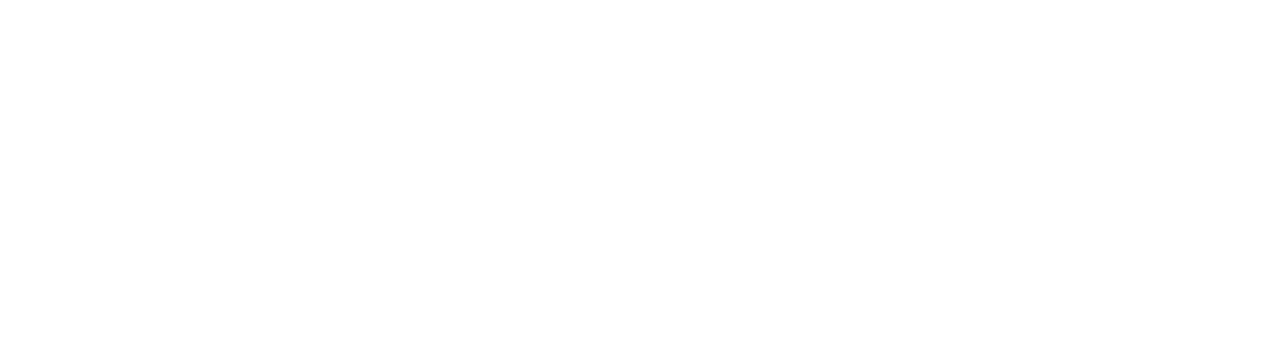
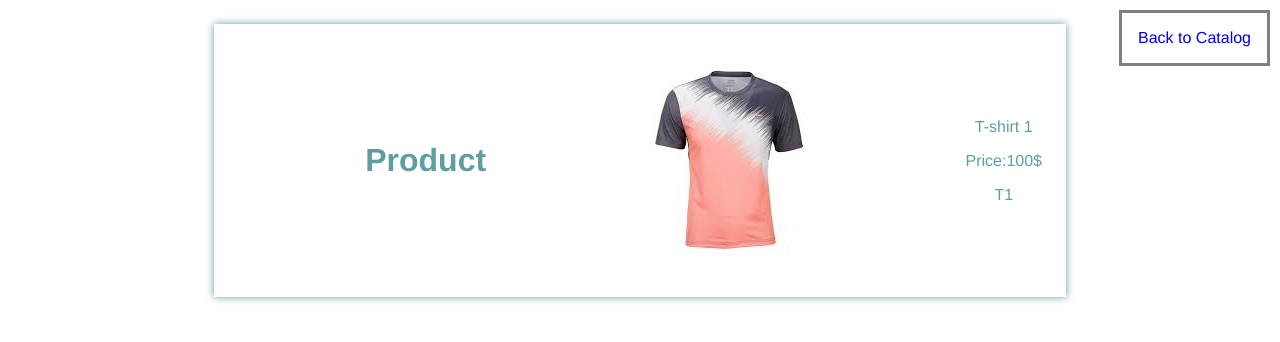
Before and after one commit to Mariia2509/ITMO_WebDev_2022_ProductList, a Vue app in the folder tutorial_online_shop/: page /item/0 in a window 1280 px wide. Before the commit this address had no page. Shown: the top 342 px of the page. Built offline with nearby package versions, Linux system fonts and the light colour scheme; data requests are answered from the project's data file.

Commit message:
Обновить модификацию карточки товара Добавить спиннер

```diff
--- a/tutorial_online_shop/src/App.vue
+++ b/tutorial_online_shop/src/App.vue
@@ -1,19 +1,32 @@
 <template>
- <div id="app">
-   <p></p>
-   <v-main-wrapper/>
-
+ <div id="app-container">
+   <div v-if="isLoading" class="spin"></div>
+   <v-main-wrapper v-else/>
  </div>
 </template>
 
 <script>
 import vMainWrapper from './components/v-main-wrapper'
+import {mapActions} from "vuex";
 
 export default {
   name: 'App',
+  data: () => ({
+    isLoading: true
+  }),
   components: {
     vMainWrapper
-
+  },
+  methods:{
+    ...mapActions([
+      'GET_PRODUCTS_FROM_API',
+    ]),
+  },
+  mounted() {
+    this.GET_PRODUCTS_FROM_API()
+        .then(() => {
+      this.isLoading = false;
+    });
   }
 }
 </script>
@@ -25,6 +38,30 @@ export default {
   -moz-osx-font-smoothing: grayscale;
   text-align: center;
   color: #2c3e50;
-  margin-top: 60px;
 }
+.spin {
+  position: absolute;
+  top: 50%;
+  transform: translateY(-50%);
+
+  left: 0;
+  right: 0;
+  margin: 0 auto;
+
+  width: 100px;
+  height: 100px;
+  border-radius: 50%;
+  border: 10px solid lightgray;
+  animation: round 3s linear infinite;
+}
+
+@keyframes round {
+  0% {
+    transform: rotate(0deg);
+  }
+  100% {
+    transform: rotate(360deg);
+  }
+}
+
 </style>
--- a/tutorial_online_shop/src/components/v-catalog-item.vue
+++ b/tutorial_online_shop/src/components/v-catalog-item.vue
@@ -2,7 +2,7 @@
 
 <div class="v-catalog-item">
 
-  <router-link :to="{name: 'item', params: {product_data: PRODUCTS}}">
+  <router-link :to="`item/${index}`">
     <img class="v-catalog-item_image" :src="require('../assets/images/' + product_data.image)" alt="img"/>
   </router-link>
 
@@ -20,6 +20,10 @@
 export default {
   name: "v-catalog-item",
   props: {
+    index: {
+      type: Number,
+      require: true
+    },
     product_data:{
       type: Object,
       default: () => ({})
--- a/tutorial_online_shop/src/components/v-catalog.vue
+++ b/tutorial_online_shop/src/components/v-catalog.vue
@@ -3,15 +3,16 @@
     <router-link :to="{name: 'cart', params:{cart_data: CART}}">
       <div class="v-catalog_link_to_cart">Cart:{{CART.length}}</div>
     </router-link>
-    <router-link :to="{name: 'item', params: {product_data: PRODUCTS}}">
-      <div class="v-catalog_link_to_item"></div>
-    </router-link>
+<!--    <router-link :to="`item/${}`">-->
+<!--      <div class="v-catalog_link_to_item"><v-item/>></div>-->
+<!--    </router-link>-->
     <h1>Catalog</h1>
     <div class="v-catalog_list">
     <v-catalog-item
-    v-for="product in PRODUCTS"
+    v-for="(product, index) in PRODUCTS"
     :key="product.article"
     :product_data="product"
+    :index="index"
     @addToCart="addToCart"
     />
     </div>
@@ -20,7 +21,6 @@
 
 <script>
 import vCatalogItem from './v-catalog-item'
-import vItem from './v-item'
 import {mapActions, mapGetters} from 'vuex'
 
 
@@ -28,7 +28,6 @@ export default {
   name: "v-catalog",
   components: {
     vCatalogItem,
-    vItem
   },
   props: {},
   data() {
@@ -41,7 +40,8 @@ export default {
           'PRODUCTS',
           'CART'
       ])
-    },methods:{
+    },
+    methods:{
       ...mapActions([
         'GET_PRODUCTS_FROM_API',
         'ADD_TO_CART'
--- a/tutorial_online_shop/src/components/v-item.vue
+++ b/tutorial_online_shop/src/components/v-item.vue
@@ -1,23 +1,51 @@
 <template>
 <div class="v-item">
   <router-link :to="{name: 'catalog'}">
-    <div class="v-cart_link_to_catalogue">Back to Catalog</div>
+    <div class="v-item_link_to_catalogue">Back to Catalog</div>
   </router-link>
+    <h1>Product</h1>
+  <img class="v-item_image" :src="require('../assets/images/' + item_data.image)" alt="img"/>
+  <div class="v-cart-item_info">
+    <p>{{item_data.name}}</p>
+    <p>Price:{{item_data.price}}$</p>
+    <p>{{item_data.article}}</p>
   </div>
+</div>
 </template>
 
 <script>
+import {mapGetters} from "vuex";
+
 export default {
   name: "v-item",
-  props: {
-    product_data:{
-      type: Object,
-      default: () => ({})
-    }
+  computed:{
+    item_data() {
+      return this.PRODUCTS[this.$route.params.id];
+    },
+    ...mapGetters([
+      'PRODUCTS',
+    ])
   },
 }
 </script>
 
-<style scoped>
+<style scoped lang="scss">
+.v-item {
+  display: flex;
+  flex-wrap: nowrap;
+  justify-content: space-between;
+  align-items: center;
+  box-shadow: 0 0 8px 0;
+  color: cadetblue;
+  padding: 24px;
+  margin: 24px;
+}
+.v-item_link_to_catalogue {
+  position: absolute;
+  top: 10px;
+  right: 10px;
+  padding: 16px;
+  border: solid gray;
+}
 
 </style>
--- a/tutorial_online_shop/src/main.js
+++ b/tutorial_online_shop/src/main.js
@@ -4,7 +4,6 @@ import store from './vuex/store'
 import router from "@/router/router";
 import './assets/styles/styles.scss'
 
-
 // Vue.config.productionTip = false
 const app = createApp(App);
 app.use(store);
--- a/tutorial_online_shop/src/router/router.js
+++ b/tutorial_online_shop/src/router/router.js
@@ -22,7 +22,7 @@ const router = createRouter({
 
         },
         {
-            path:'/item',
+            path:'/item/:id',
             name: 'item',
             component: vItem
         }
```
Also changed, not shown: tutorial_online_shop/.eslintrc.json (renamed from tutorial_online_shop/src/.eslintrc.json).
